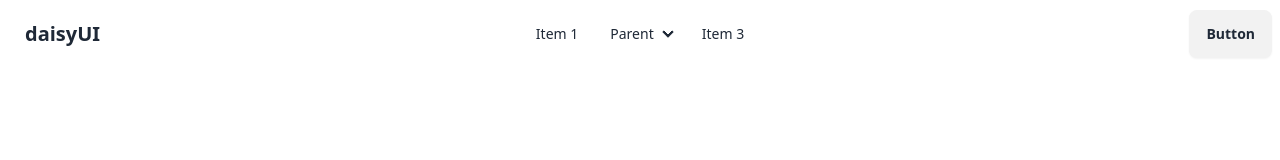
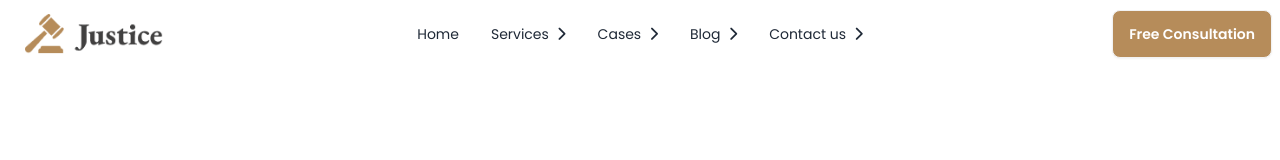
Before and after one commit to Mohammed-Saiful-Islam/legal-solution-copy, a plain HTML site: page index.html in a window 1280 px wide. Drawn offline with nearby package versions, Linux system fonts and the light colour scheme.

Commit message:
navbar compeleted

```diff
--- a/index.html
+++ b/index.html
@@ -15,17 +15,22 @@
     <!-- daisyUI and tailwindcss cdn -->
     <link href="https://cdn.jsdelivr.net/npm/daisyui@4.6.0/dist/full.min.css" rel="stylesheet" type="text/css" />
     <script src="https://cdn.tailwindcss.com"></script>
+    <!-- font awesome cdn -->
+    <link rel="stylesheet" href="https://cdnjs.cloudflare.com/ajax/libs/font-awesome/6.5.1/css/all.min.css"
+        integrity="sha512-DTOQO9RWCH3ppGqcWaEA1BIZOC6xxalwEsw9c2QQeAIftl+Vegovlnee1c9QX4TctnWMn13TZye+giMm8e2LwA=="
+        crossorigin="anonymous" referrerpolicy="no-referrer" />
     <!-- tailwind customize config link -->
     <script>
         tailwind.config = {
             theme: {
                 extend: {
                     colors: {
-                        clifford: '#da373d',
+                        'btn-cmn-clr': '#B68C5A',
                     }
                 }
             }
         }
+    </script>
     </script>
     <!-- customize styles -->
     <style>
@@ -39,12 +44,12 @@
                 sans-serif;
         }
     </style>
-    <title>Document</title>
+    <title>legal Solution</title>
 </head>
 
 <body>
     <header>
-        <nav class="container mx-auto">
+        <nav class=" container mx-auto font-poppins font-normal text-base">
             <div class="navbar bg-base-100">
                 <div class="navbar-start">
                     <div class="dropdown">
@@ -57,36 +62,32 @@
                         </div>
                         <ul tabindex="0"
                             class="menu menu-sm dropdown-content mt-3 z-[1] p-2 shadow bg-base-100 rounded-box w-52">
-                            <li><a>Item 1</a></li>
+                            <li><a>Home </a></li>
+                            <li><a>Services <i class="fa-solid fa-chevron-right"></i> </a></li>
                             <li>
-                                <a>Parent</a>
-                                <ul class="p-2">
-                                    <li><a>Submenu 1</a></li>
-                                    <li><a>Submenu 2</a></li>
-                                </ul>
-                            </li>
-                            <li><a>Item 3</a></li>
+                            <li><a>Cases <i class="fa-solid fa-chevron-right"></i> </a></li>
+                            <li>
+                            <li><a>Blog <i class="fa-solid fa-chevron-right"></i> </a></li>
+                            <li>
+                            <li><a>Contact us<i class="fa-solid fa-chevron-right"></i> </a></li>
                         </ul>
                     </div>
-                    <a class="btn btn-ghost text-xl">daisyUI</a>
+                    <a class="btn btn-ghost text-xl"><img class="h-5 lg:h-10" src="images/logo2.png" alt=""></a>
                 </div>
                 <div class="navbar-center hidden lg:flex">
                     <ul class="menu menu-horizontal px-1">
-                        <li><a>Item 1</a></li>
+                        <li><a>Home </a></li>
+                        <li><a>Services <i class="fa-solid fa-chevron-right"></i> </a></li>
                         <li>
-                            <details>
-                                <summary>Parent</summary>
-                                <ul class="p-2">
-                                    <li><a>Submenu 1</a></li>
-                                    <li><a>Submenu 2</a></li>
-                                </ul>
-                            </details>
-                        </li>
-                        <li><a>Item 3</a></li>
+                        <li><a>Cases <i class="fa-solid fa-chevron-right"></i> </a></li>
+                        <li>
+                        <li><a>Blog <i class="fa-solid fa-chevron-right"></i> </a></li>
+                        <li>
+                        <li><a>Contact us<i class="fa-solid fa-chevron-right"></i> </a></li>
                     </ul>
                 </div>
                 <div class="navbar-end">
-                    <a class="btn">Button</a>
+                    <a class="btn bg-[#B68C5A] btn-sm lg:btn-md text-white">Free Consultation</a>
                 </div>
             </div>
         </nav>
```
